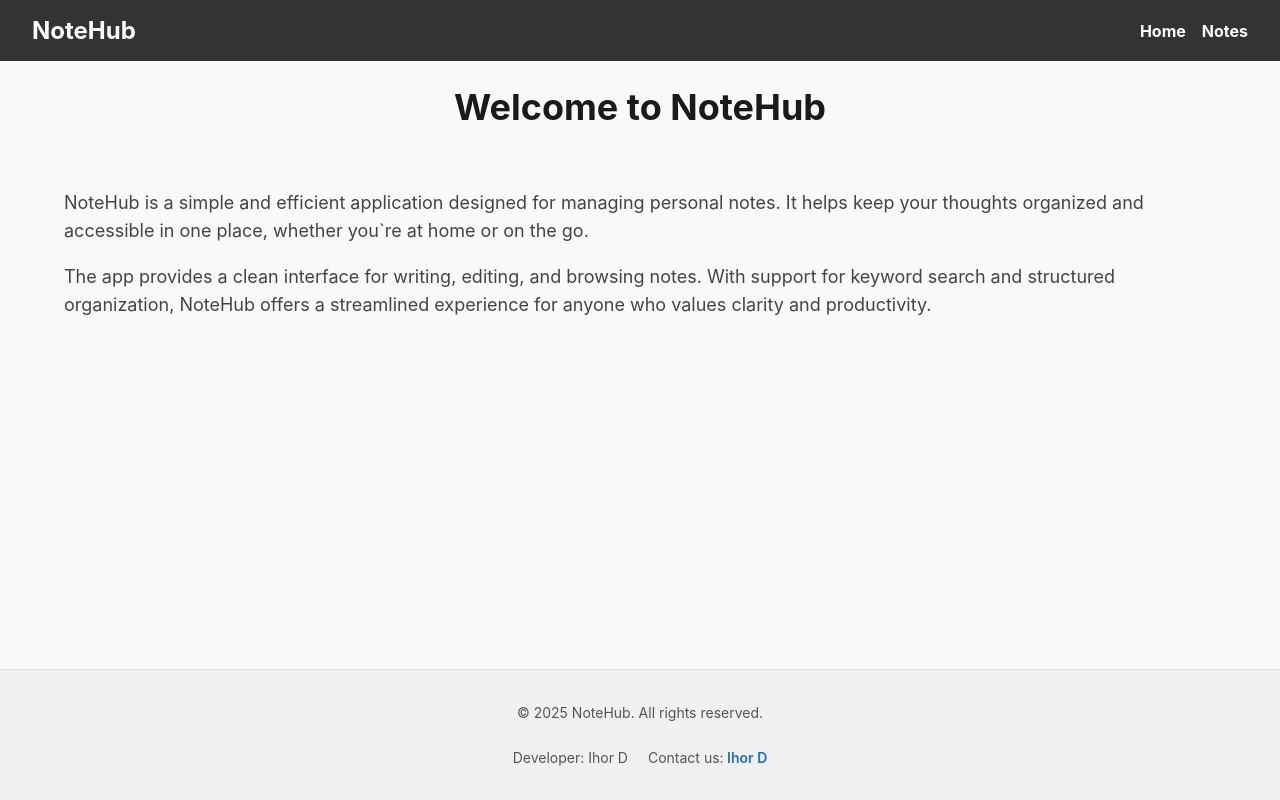
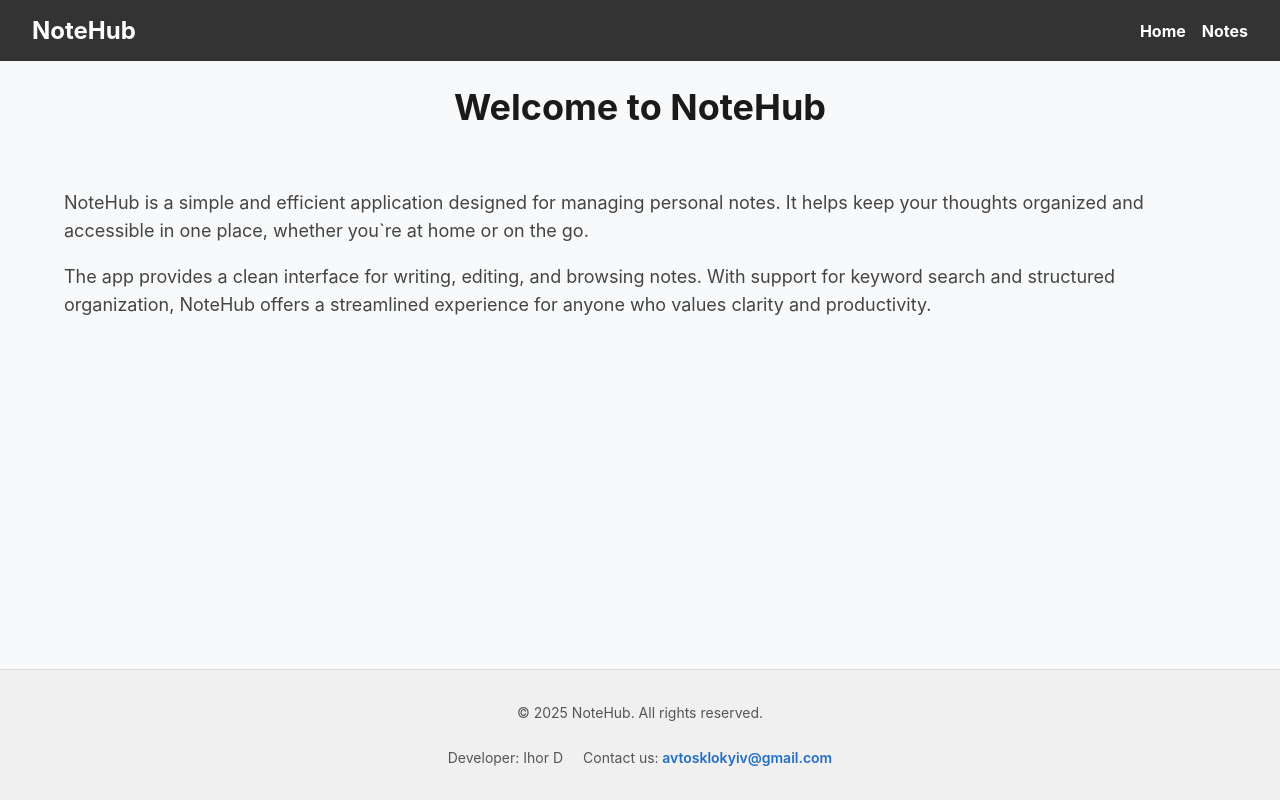
Before and after one commit to IgorDN-web/06-notehub-nextjs, a Next.js app: page / in a window 1280 px wide. Built offline with nearby package versions, Linux system fonts and the light colour scheme.

Commit message:
fixsearch

```diff
--- a/components/Footer/Footer.tsx
+++ b/components/Footer/Footer.tsx
@@ -9,7 +9,7 @@ const Footer = () => {
           <p>Developer: Ihor D</p>
           <p>
             Contact us:
-            <a href="mailto:avtosklokyiv@gmail.com"> Ihor D</a>
+            <a href="mailto:avtosklokyiv@gmail.com"> avtosklokyiv@gmail.com</a>
           </p>
         </div>
       </div>
```
